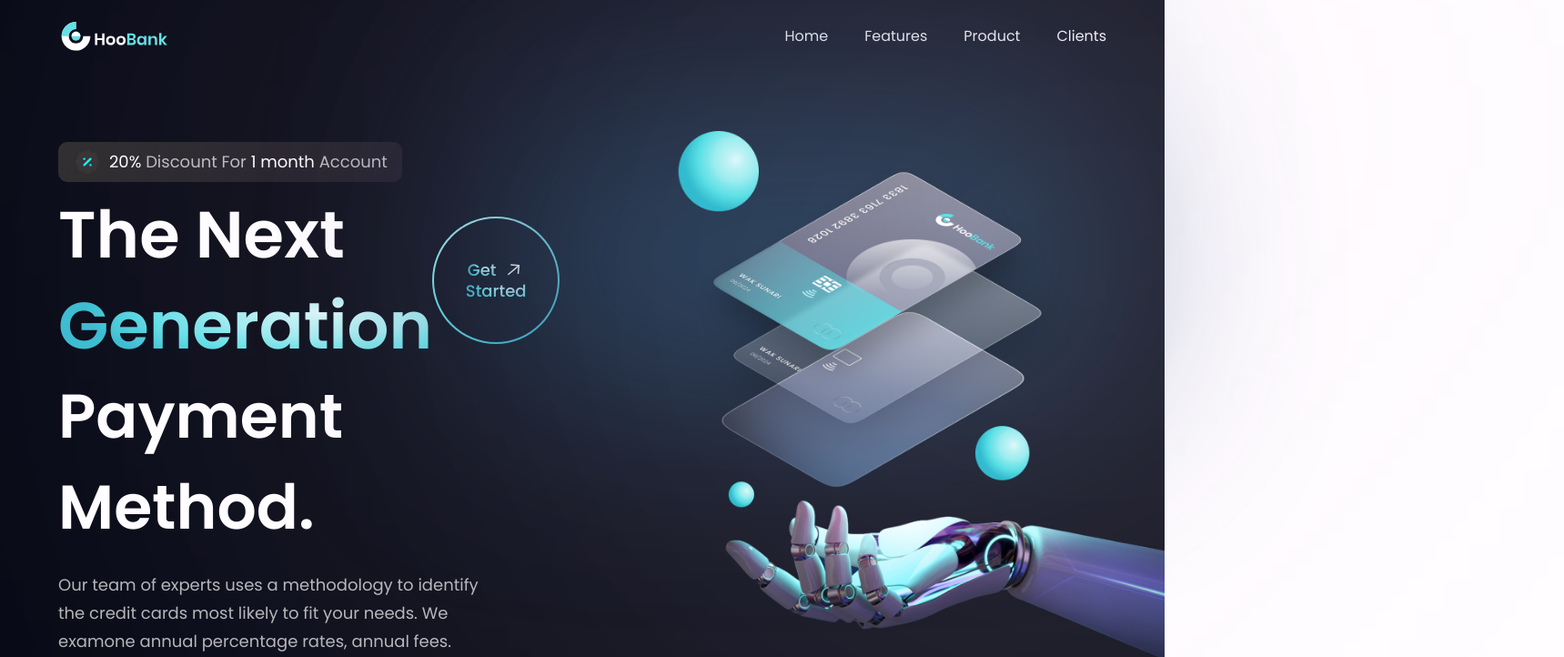
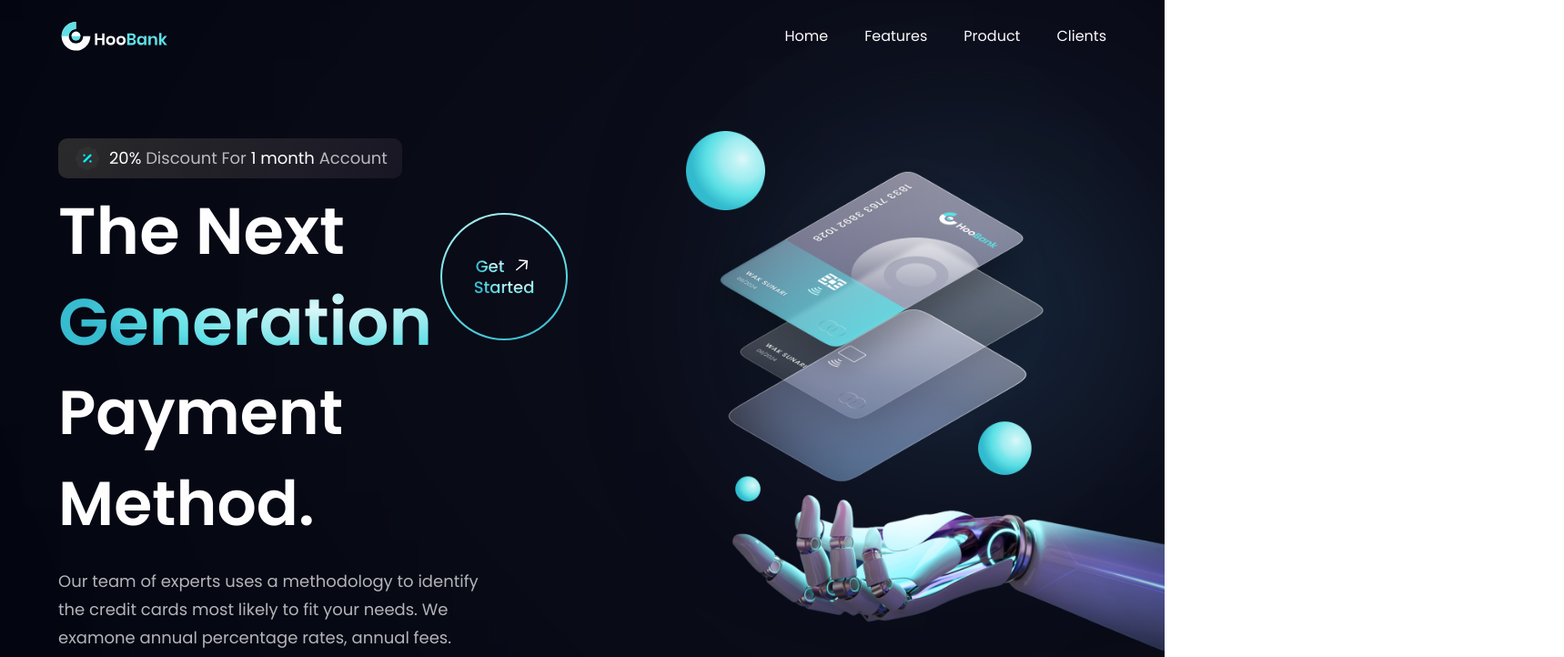
Before and after one commit to abdullahshah02/hoo-bank, a React (Vite) app: page / in a window 1280 px wide. Shown: the top 722 px of the page at 91% size, 1719 px wide, since content can reach past the window. Built offline with nearby package versions, Linux system fonts and the light colour scheme.

Commit message:
fixed typo

```diff
--- a/src/components/Hero.jsx
+++ b/src/components/Hero.jsx
@@ -35,7 +35,7 @@
         </p>
       </div>
 
-      <div cl assName={`flex-1 flex ${styles.flexCenter} md:my-0 my-10 relative`}>
+      <div className={`flex-1 flex ${styles.flexCenter} md:my-0 my-10 relative`}>
         <img src={robot} alt="billing" className='w-[100%] relative z-[5]' />
 
         <div className='absolute z-[0] w-[40%] h-[35%] top-0 pink__gradient' />
```
